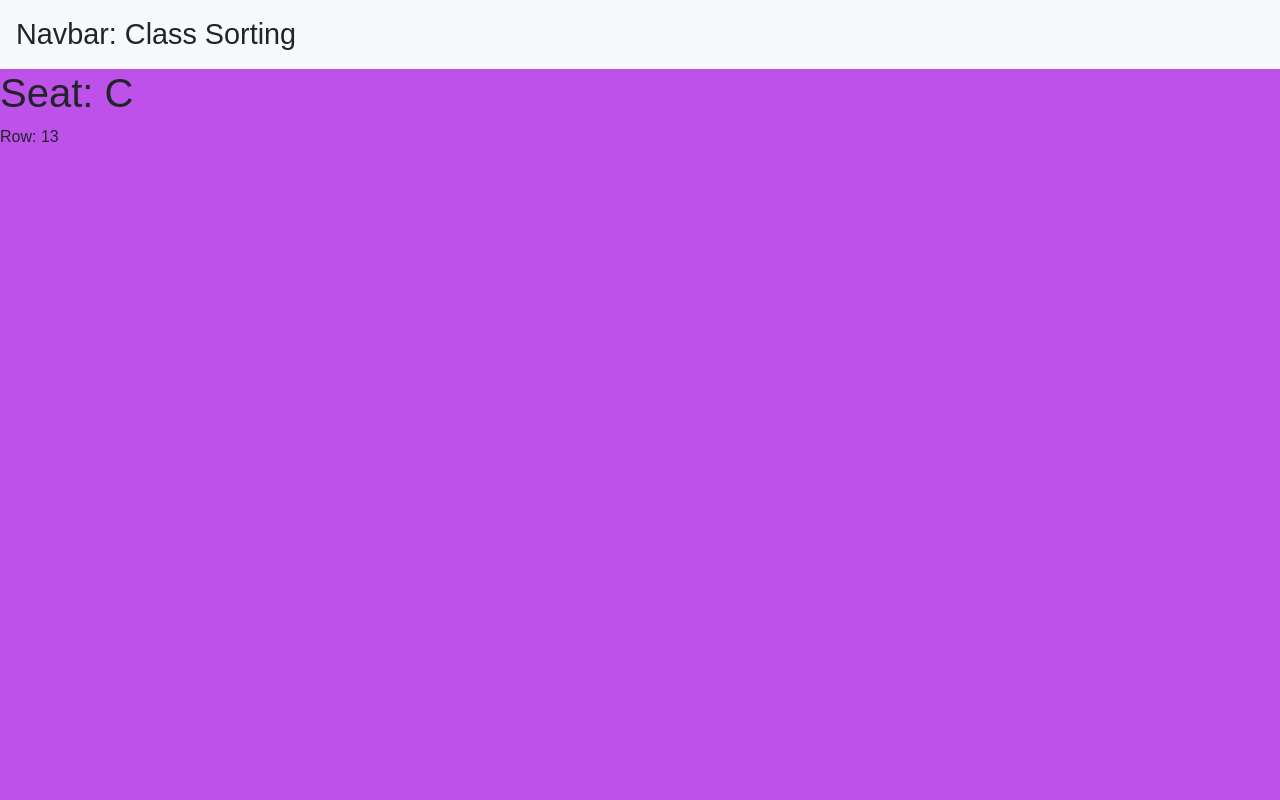
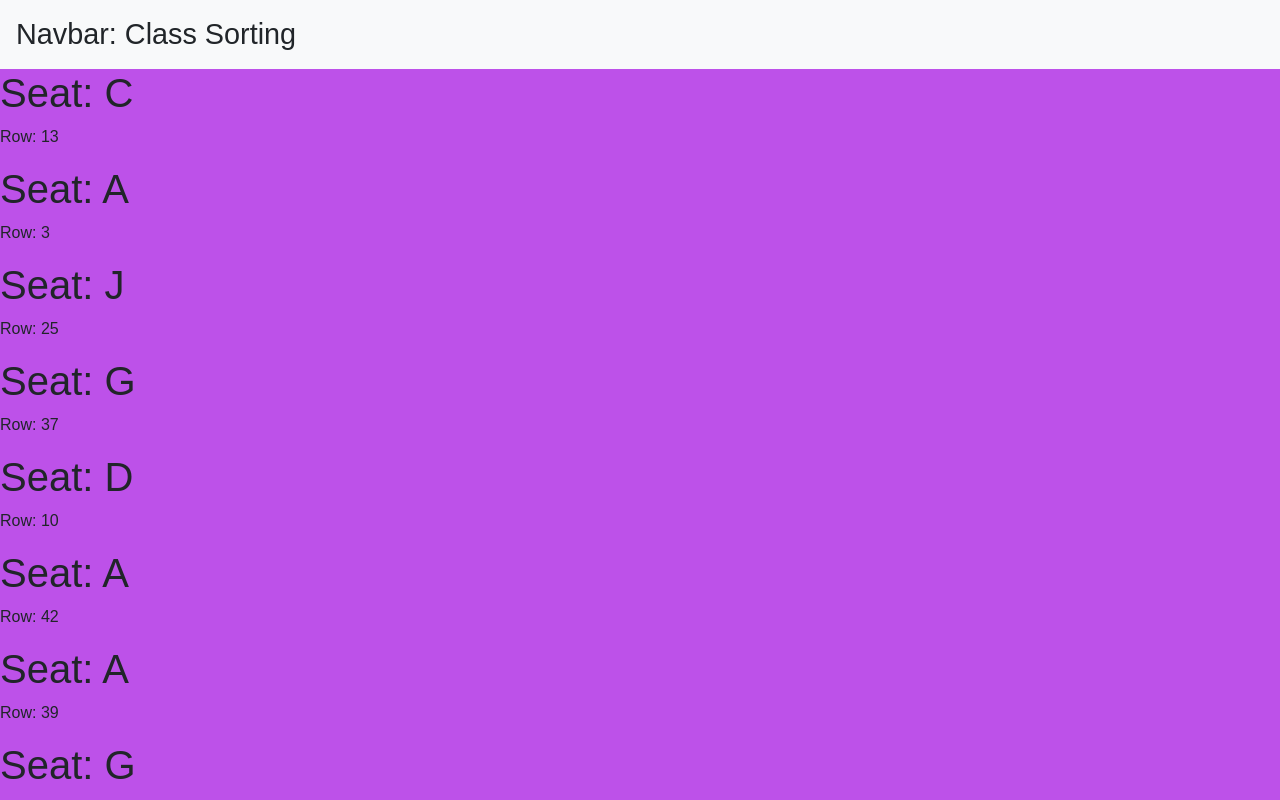
Before and after one commit to lcanizzo/react-seats, a React (Create React App) app in the folder client/: page / in a window 1280 px wide. Shown: the top 800 px of the page. Built offline with nearby package versions, Linux system fonts and the light colour scheme.

Commit message:
Seats ugly-rendering to cabin component

```diff
--- a/client/src/App.js
+++ b/client/src/App.js
@@ -3,8 +3,6 @@ import './App.css';
 import Navbar from './components/navbar/Navbar';
 import Cabin from './components/cabin/Cabin';
 import Seat from './components/seat/Seat';
-
-// console.log(`Data from App component: \n ${JSON.stringify(data)}`)
 
 class App extends Component {
 
--- a/client/src/components/cabin/Cabin.css
+++ b/client/src/components/cabin/Cabin.css
@@ -1,4 +1,4 @@
 .cabin-box {
-    min-height: 1000px;
+    min-height: 500px;
     background-color: rgba(160, 3, 223, 0.692);
 }
--- a/client/src/components/cabin/Cabin.js
+++ b/client/src/components/cabin/Cabin.js
@@ -8,18 +8,18 @@ export default class Cabin extends React.Component {
         super(props);
         this.state = {
             seats: data,
-            firstSeat: data[0]
         }
-
-        // this.state.seats.map((seat)=>{
-        //   console.log(`Row: ${seat.row} \n Seat: ${seat.seat}`);
-        // })
     }
 
     render() {
         return (
             <div className="cabin-box">
-               <Seat info={this.state.firstSeat} />
+                {
+                    this.state.seats.map((seat)=>
+                        // console.log(`Row: ${seat.row} \n Seat: ${seat.seat}`);
+                        <Seat info={seat}/>
+                    )
+                }
             </div>
         )
     }
```
